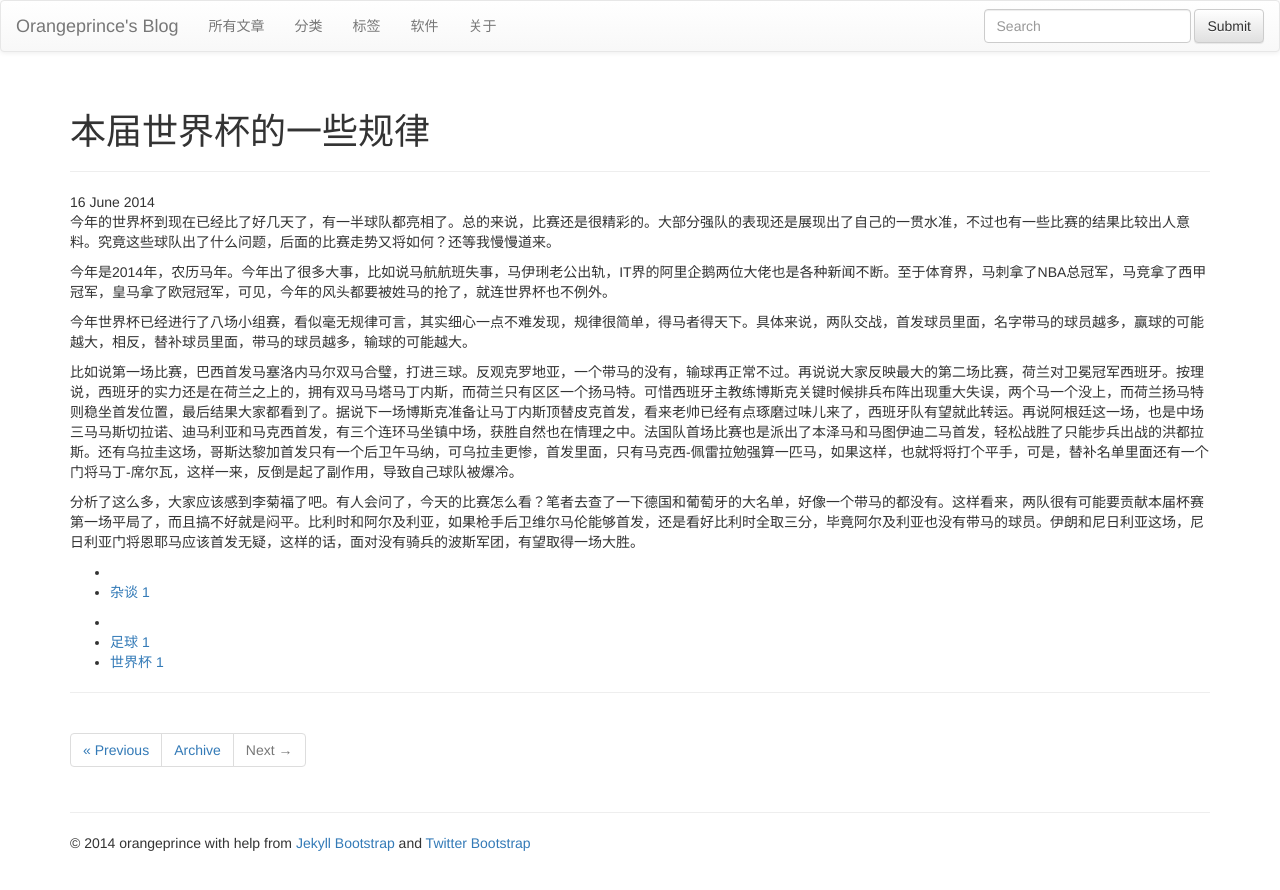
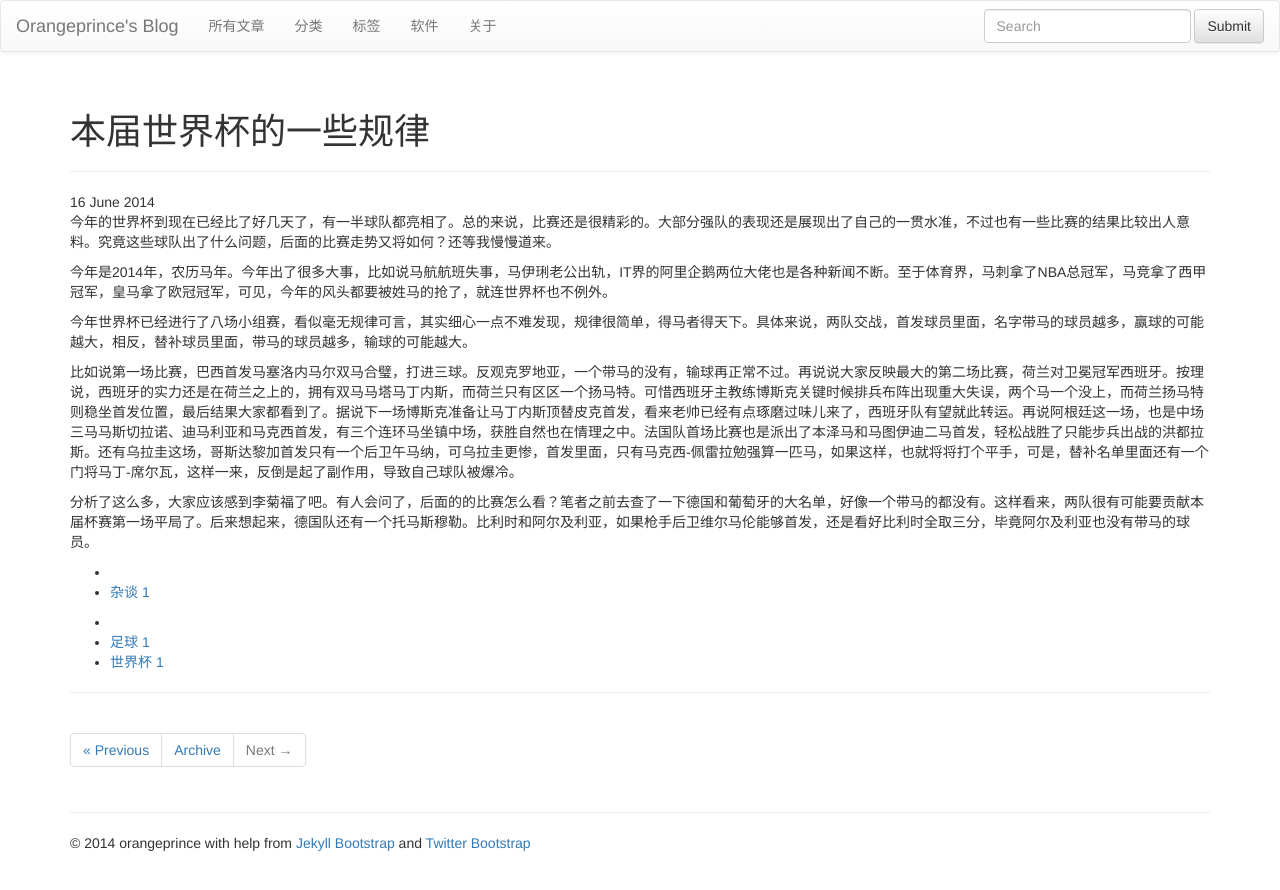
Before and after one commit to orangeprince/orangeprince.github.io, a Jekyll site: the page built from _posts/2014-06-16-wc.md, in a window 1280 px wide. Shown: the top 890 px of the page. Built offline with Jekyll 4.4.1, drawn with Linux system fonts in a browser that asks for light colours; nearby versions of some CDN libraries; library files that are not in the unit come from our copies; comment, search, counter and statistics services are not loaded.

Commit message:
modified:   _posts/2014-06-16-wc.md 	modified:   about.md

```diff
--- a/_posts/2014-06-16-wc.md
+++ b/_posts/2014-06-16-wc.md
@@ -15,4 +15,4 @@
 
 比如说第一场比赛，巴西首发马塞洛内马尔双马合璧，打进三球。反观克罗地亚，一个带马的没有，输球再正常不过。再说说大家反映最大的第二场比赛，荷兰对卫冕冠军西班牙。按理说，西班牙的实力还是在荷兰之上的，拥有双马马塔马丁内斯，而荷兰只有区区一个扬马特。可惜西班牙主教练博斯克关键时候排兵布阵出现重大失误，两个马一个没上，而荷兰扬马特则稳坐首发位置，最后结果大家都看到了。据说下一场博斯克准备让马丁内斯顶替皮克首发，看来老帅已经有点琢磨过味儿来了，西班牙队有望就此转运。再说阿根廷这一场，也是中场三马马斯切拉诺、迪马利亚和马克西首发，有三个连环马坐镇中场，获胜自然也在情理之中。法国队首场比赛也是派出了本泽马和马图伊迪二马首发，轻松战胜了只能步兵出战的洪都拉斯。还有乌拉圭这场，哥斯达黎加首发只有一个后卫午马纳，可乌拉圭更惨，首发里面，只有马克西-佩雷拉勉强算一匹马，如果这样，也就将将打个平手，可是，替补名单里面还有一个门将马丁-席尔瓦，这样一来，反倒是起了副作用，导致自己球队被爆冷。
 
-分析了这么多，大家应该感到李菊福了吧。有人会问了，今天的比赛怎么看？笔者去查了一下德国和葡萄牙的大名单，好像一个带马的都没有。这样看来，两队很有可能要贡献本届杯赛第一场平局了，而且搞不好就是闷平。比利时和阿尔及利亚，如果枪手后卫维尔马伦能够首发，还是看好比利时全取三分，毕竟阿尔及利亚也没有带马的球员。伊朗和尼日利亚这场，尼日利亚门将恩耶马应该首发无疑，这样的话，面对没有骑兵的波斯军团，有望取得一场大胜。
+分析了这么多，大家应该感到李菊福了吧。有人会问了，后面的的比赛怎么看？笔者之前去查了一下德国和葡萄牙的大名单，好像一个带马的都没有。这样看来，两队很有可能要贡献本届杯赛第一场平局了。后来想起来，德国队还有一个托马斯穆勒。比利时和阿尔及利亚，如果枪手后卫维尔马伦能够首发，还是看好比利时全取三分，毕竟阿尔及利亚也没有带马的球员。
```
Also changed, not shown: about.md (+1 -0 lines).
